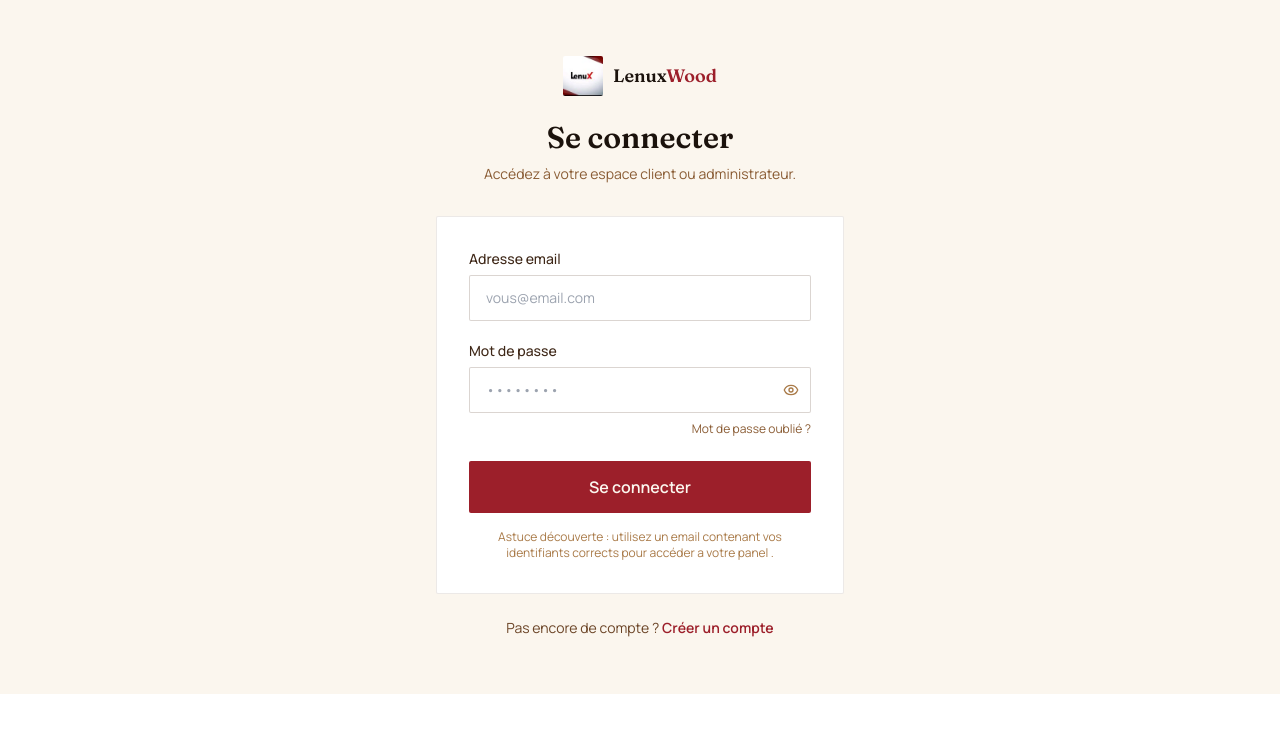
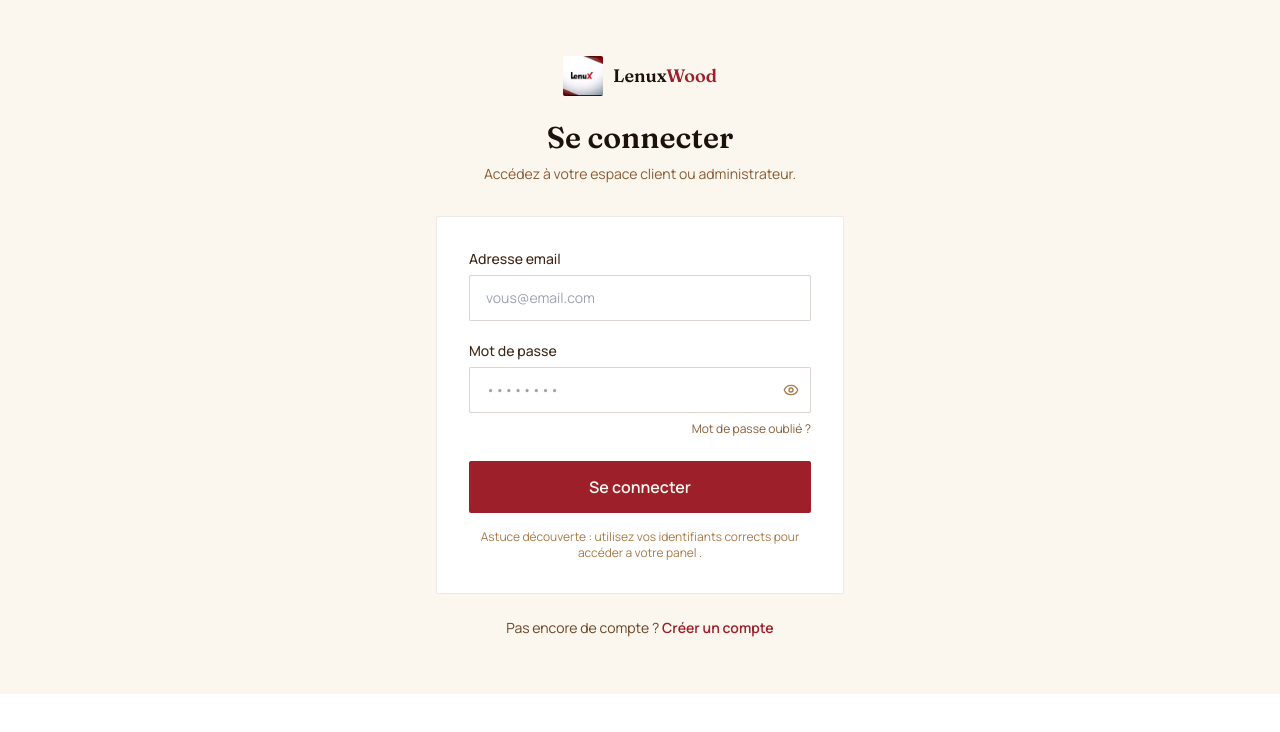
Before and after one commit to freddy237658/lenuxwood-frontend, a React (Vite) app: page /connexion in a window 1280 px wide. Shown: the top 732 px of the page. Built offline with nearby package versions, Linux system fonts and the light colour scheme; no server answers.

Commit message:
Update Login.jsx

```diff
--- a/src/pages/auth/Login.jsx
+++ b/src/pages/auth/Login.jsx
@@ -105,7 +105,7 @@ export default function Login() {
           </button>
 
           <p className="text-xs text-wood-400 text-center mt-4">
-            Astuce découverte : utilisez un email contenant vos identifiants corrects  pour accéder a votre panel .
+            Astuce découverte : utilisez vos identifiants corrects  pour accéder a votre panel .
           </p>
         </form>
 
```
